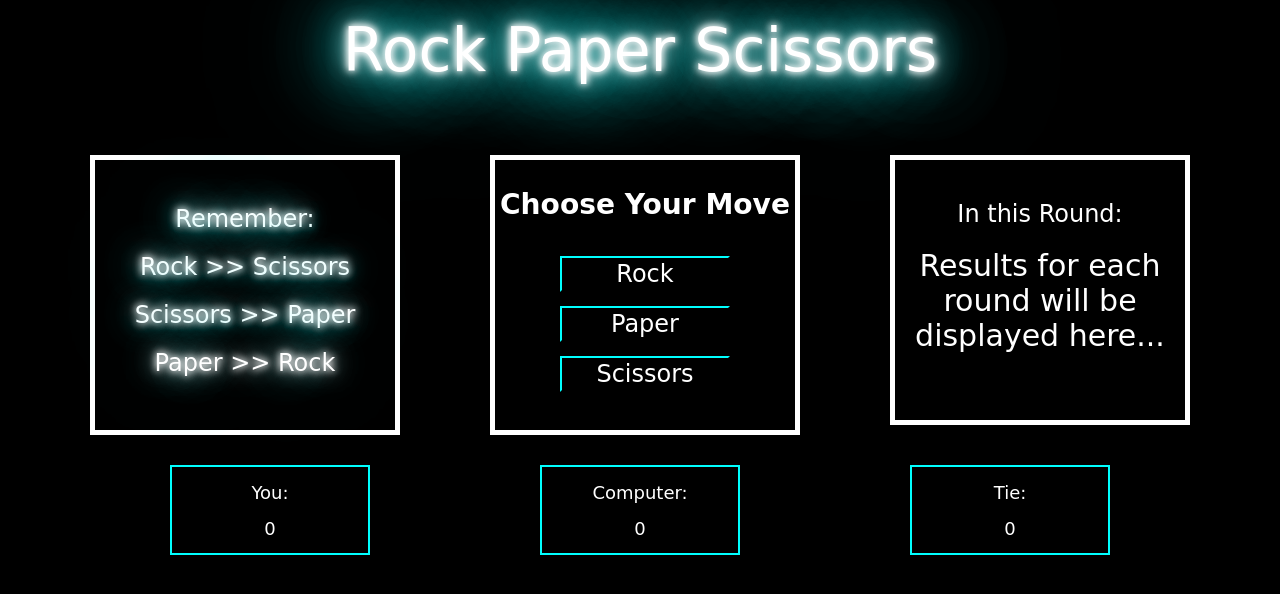
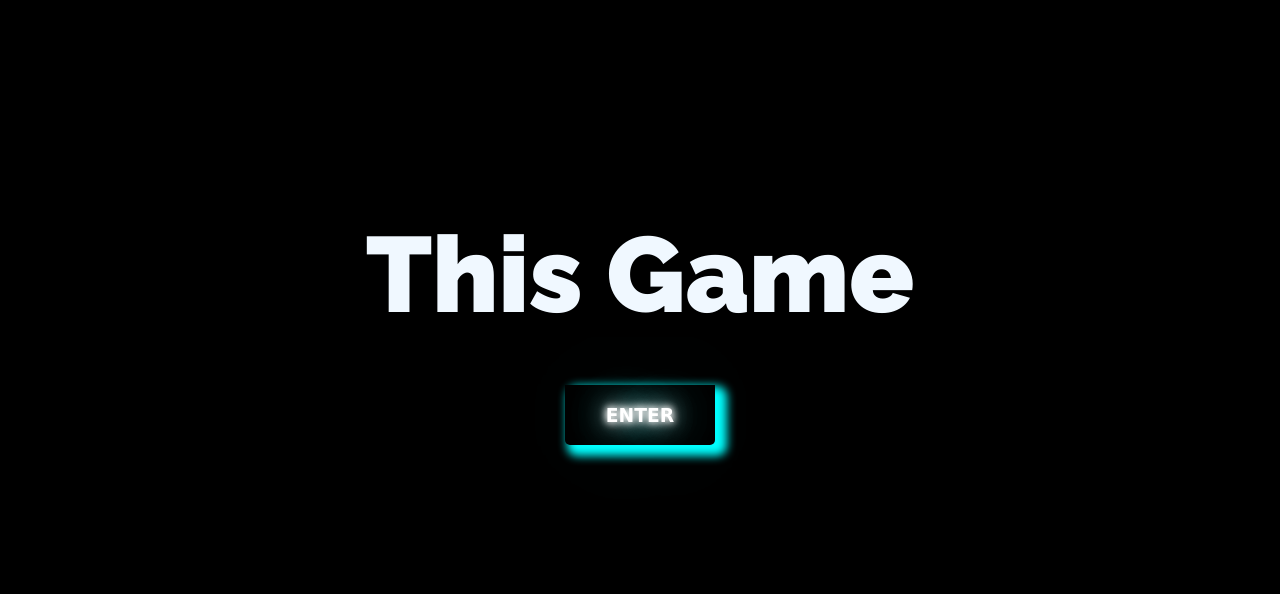
Before and after one commit to shachirai27/odin-rock-paper-scissor-assignment, a plain HTML site: page index.html in a window 1280 px wide. Drawn offline with Linux system fonts and the light colour scheme; a web font is replaced by a local one.

Commit message:
added intro

```diff
--- a/index.html
+++ b/index.html
@@ -12,7 +12,7 @@
     <title>Rock Paper Scissors</title>
 </head>
 
-<body>
+<body onload="loadModal()">
     <div id="myModal" class="modal">
         <div class="modal-content">
             <!--  <span class="close">&times;</span> -->
--- a/index.js
+++ b/index.js
@@ -119,7 +119,7 @@ const texts = [
     "to continue.."
 ];
 
-const morphTime = 1.5;
+const morphTime = 0.75;
 const cooldownTime = 0.25;
 
 let textIndex = texts.length - 1;
```
